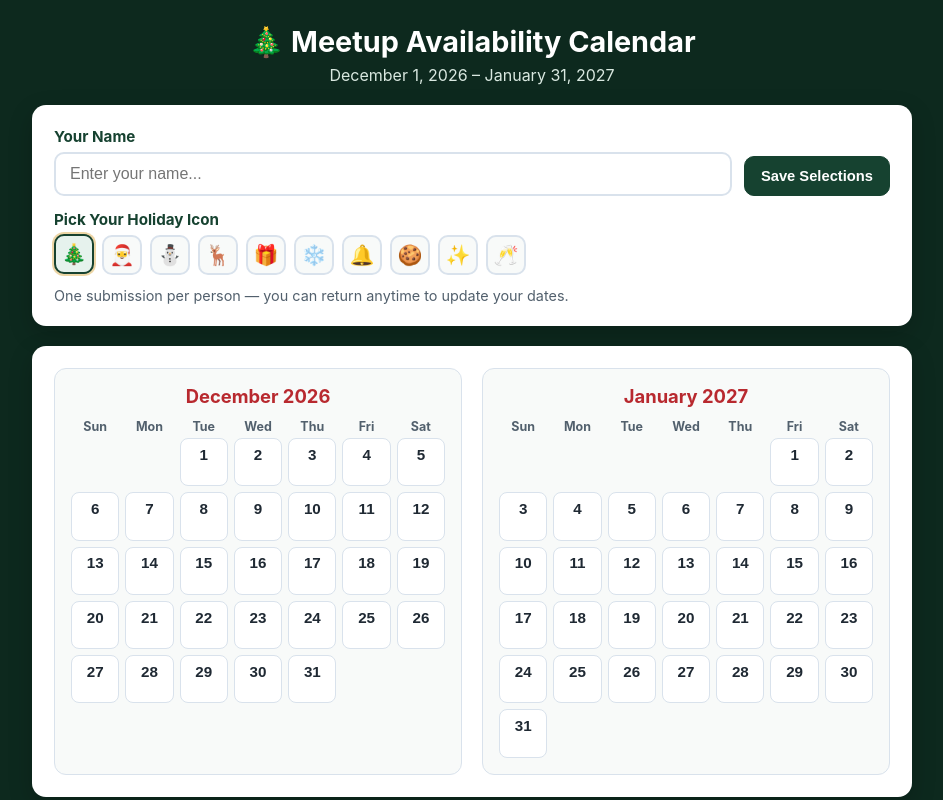
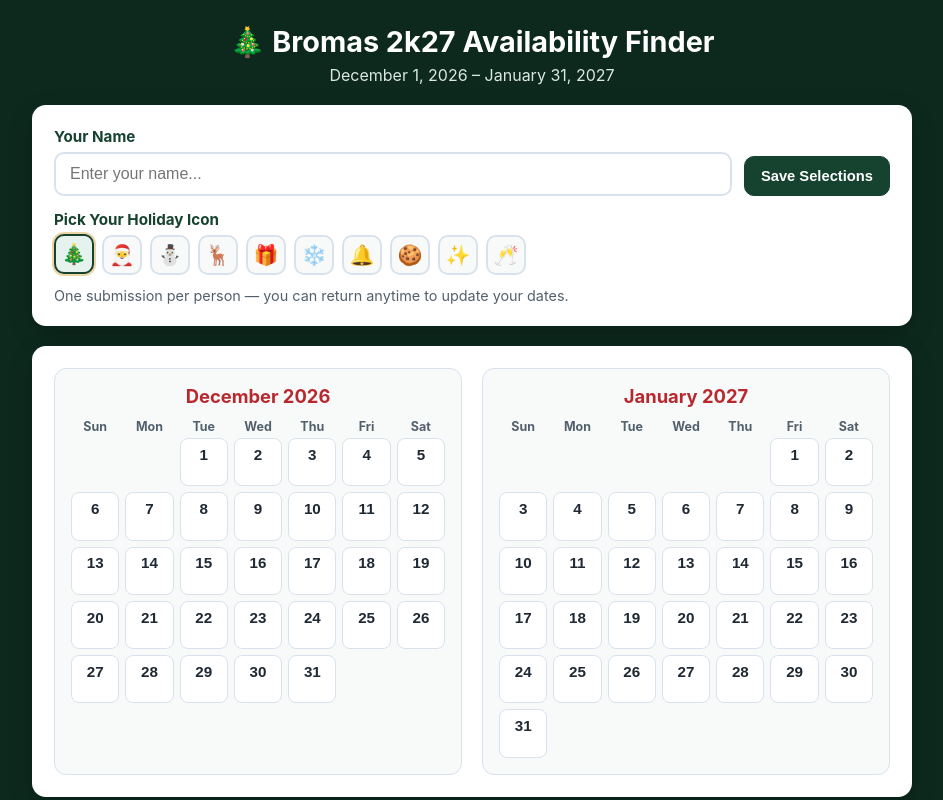
Before and after one commit to Chibi-Sandman/bromas27, a plain HTML site: page index.html in a window 1280 px wide. Shown: the top 800 px of the page, without its empty margins (168-1111 px from the left). Drawn offline with Linux system fonts and the light colour scheme.

Commit message:
Update header title in index.html

```diff
--- a/index.html
+++ b/index.html
@@ -326,7 +326,7 @@
 <body>
   <div class="container">
     <header>
-      <h1>🎄 Meetup Availability Calendar</h1>
+      <h1>🎄 Bromas 2k27 Availability Finder</h1>
       <p>December 1, 2026 – January 31, 2027</p>
     </header>
 
```
